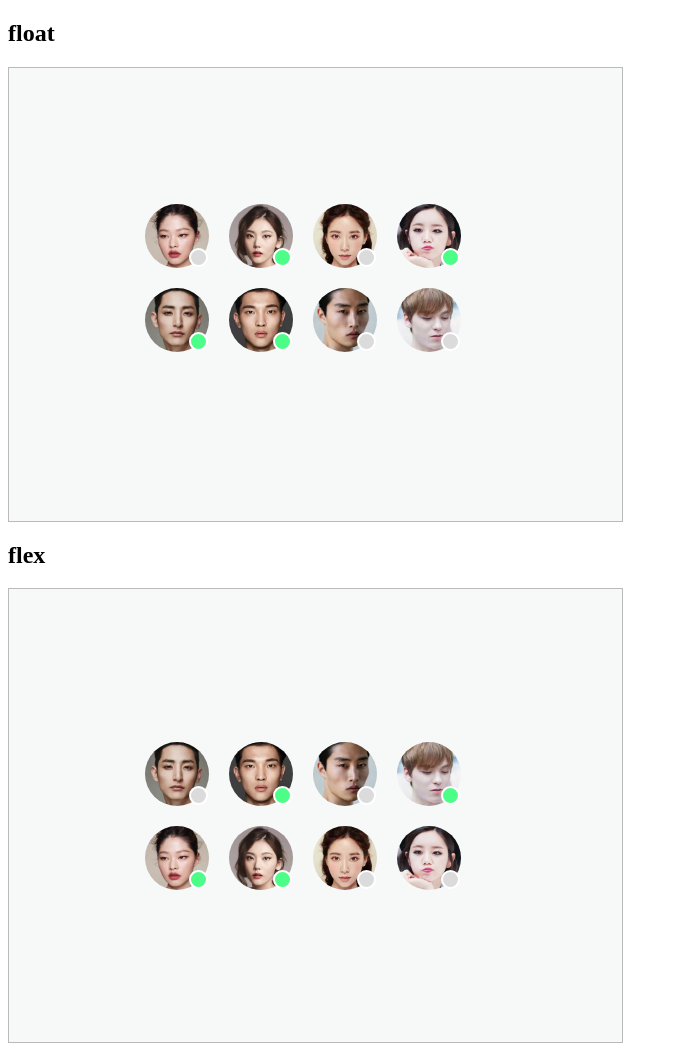
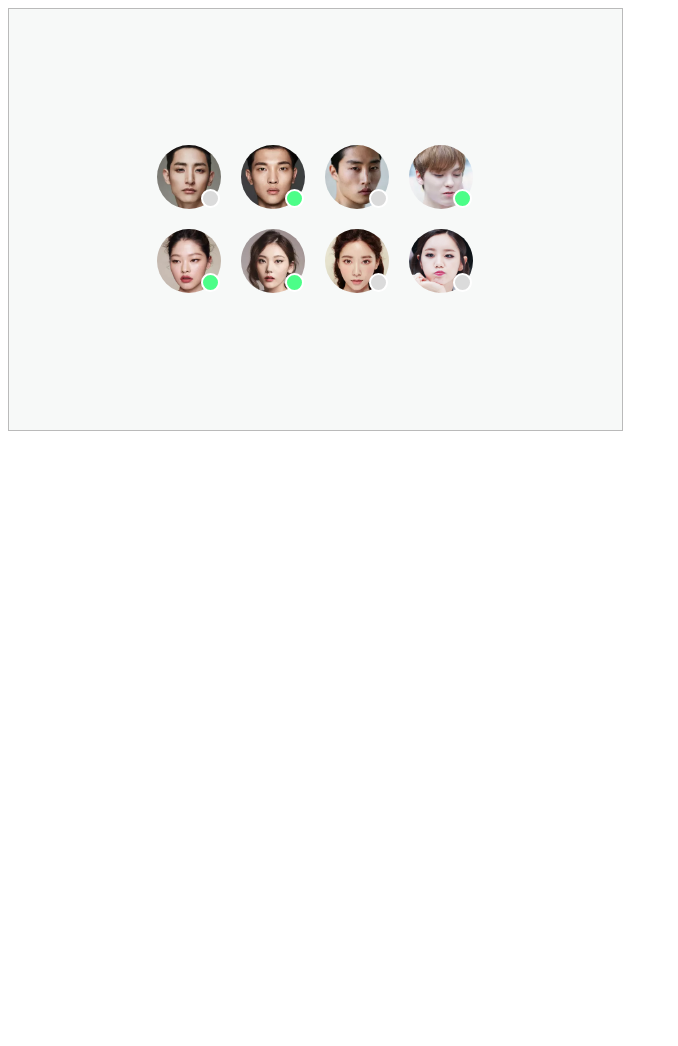
Before and after one commit to Sungwoo00/homework, a plain HTML site: page avatars/avatars.html in a window 1280 px wide. Shown: the whole page, without its empty margins (0-678 px from the left). After the commit the page ends 800 px from the top, so only its background shows below. Drawn offline with Linux system fonts and the light colour scheme.

Commit message:
avatars 과제 피드백 후 코드 수정

```diff
--- a/avatars/avatars.html
+++ b/avatars/avatars.html
@@ -1,5 +1,5 @@
 <!DOCTYPE html>
-<html lang="en">
+<html lang="ko-KR">
   <head>
     <meta charset="UTF-8" />
     <meta name="viewport" content="width=device-width, initial-scale=1.0" />
@@ -7,81 +7,45 @@
     <title>Avatars | Homework</title>
   </head>
   <body>
-    <h2>float</h2>
-    <section class="float-layout">
+    <section class="flex-layout">
+      <h2 class="sr-only">사용자 프로필 배경</h2>
       <div class="avatar-wrapper">
-        <img class="avatars" id="avatars1" src="./../assets/images/face1.webp" alt="아바타1" />
-        <span class="deactivate-status" aria-label="비활성화 상태"></span>
-      </div>
-      <div class="avatar-wrapper">
-        <img class="avatars" id="avatars2" src="./../assets/images/face2.webp" alt="아바타2" />
-        <span class="active-status" aria-label="활성화 상태"></span>
-      </div>
-      <div class="avatar-wrapper">
-        <img class="avatars" id="avatars3" src="./../assets/images/face3.webp" alt="아바타3" />
-        <span class="deactivate-status" aria-label="비활성화 상태"></span>
-      </div>
-      <div class="avatar-wrapper">
-        <img class="avatars" id="avatars4" src="./../assets/images/face4.webp" alt="아바타4" />
-        <span class="active-status" aria-label="활성화 상태"></span>
-      </div>
-      <div class="avatar-wrapper">
-        <img class="avatars" id="avatars5" src="./../assets/images/face7.webp" alt="아바타7" />
-        <span class="active-status" aria-label="활성화 상태"></span>
-      </div>
-      <div class="avatar-wrapper">
-        <img class="avatars" id="avatars6" src="./../assets/images/face5.webp" alt="아바타5" />
-        <span class="active-status" aria-label="활성화 상태"></span>
-      </div>
-      <div class="avatar-wrapper">
-        <img class="avatars" id="avatars7" src="./../assets/images/face6.webp" alt="아바타6" />
-        <span class="deactivate-status" aria-label="비활성화 상태"></span>
-      </div>
-      <div class="avatar-wrapper">
-        <img class="avatars" id="avatars8" src="./../assets/images/face8.webp" alt="아바타8" />
-        <span class="deactivate-status" aria-label="비활성화 상태"></span>
-      </div>
-    </section>
-
-    <h2>flex</h2>
-    <section class="flex-layout">
-      <div class="avatar-wrapper">
-        <img class="avatars" id="avatars1" src="./../assets/images/face7.webp" alt="아바타7" loading="lazy" />
+        <img class="avatars" id="avatars1" src="./../assets/images/face7.webp" alt="7번 유저 프로필 사진" />
         <span class="deactivate-status"></span>
         <span class="sr-only">비활성화 상태</span>
       </div>
       <div class="avatar-wrapper">
-        <img class="avatars" id="avatars2" src="./../assets/images/face5.webp" alt="아바타5" loading="lazy" />
+        <img class="avatars" id="avatars2" src="./../assets/images/face5.webp" width="64" height="64" alt="5번 유저 프로필 사진" />
         <span class="active-status"></span>
         <span class="sr-only">활성화 상태</span>
       </div>
       <div class="avatar-wrapper">
-        <img class="avatars" id="avatars3" src="./../assets/images/face6.webp" alt="아바타6" loading="lazy" />
+        <img class="avatars" id="avatars3" src="./../assets/images/face6.webp" width="64" height="64" alt="6번 유저 프로필 사진" />
         <span class="deactivate-status"></span>
         <span class="sr-only">비활성화 상태</span>
       </div>
       <div class="avatar-wrapper">
-        <img class="avatars" id="avatars4" src="./../assets/images/face8.webp" alt="아바타8" loading="lazy" />
+        <img class="avatars" id="avatars4" src="./../assets/images/face8.webp" width="64" height="64" alt="8번 유저 프로필 사진" />
         <span class="active-status"></span>
         <span class="sr-only">활성화 상태</span>
       </div>
       <div class="avatar-wrapper">
-        <img class="avatars" id="avatars5" src="./../assets/images/face1.webp" alt="아바타1" loading="lazy" />
+        <img class="avatars" id="avatars5" src="./../assets/images/face1.webp" width="64" height="64" alt="5번 유저 프로필 사진" />
         <span class="active-status"></span>
         <span class="sr-only">활성화 상태</span>
       </div>
       <div class="avatar-wrapper">
-        <img class="avatars" id="avatars6" src="./../assets/images/face2.webp" alt="아바타2" loading="lazy" />
+        <img class="avatars" id="avatars6" src="./../assets/images/face2.webp" width="64" height="64" alt="2번 유저 프로필 사진" />
         <span class="active-status"></span>
         <span class="sr-only">활성화 상태</span>
       </div>
       <div class="avatar-wrapper">
-        <img class="avatars" id="avatars7" src="./../assets/images/face3.webp" alt="아바타3" loading="lazy" />
+        <img class="avatars" id="avatars7" src="./../assets/images/face3.webp" width="64" height="64" alt="3번 유저 프로필 사진" />
         <span class="deactivate-status"></span>
         <span class="sr-only">비활성화 상태</span>
       </div>
       <div class="avatar-wrapper">
-        <img class="avatars" id="avatars8" src="./../assets/avatars/face4.jpg" alt="아바타4" loading="lazy" />
+        <img class="avatars" id="avatars8" src="./../assets/avatars/face4.jpg" width="64" height="64" alt="4번 유저 프로필 사진" />
         <span class="deactivate-status"></span>
         <span class="sr-only">비활성화 상태</span>
       </div>
--- a/avatars/styles/avatars.css
+++ b/avatars/styles/avatars.css
@@ -10,8 +10,7 @@
 }
 
 section {
-  height: 200px;
-  width: 360px;
+  max-width: 360px;
   padding: 10%;
   border: 1px solid rgba(184, 184, 184, 0.96);
   background-color: #f7f9f8;
@@ -48,12 +47,27 @@ span {
   background-color: #dbdbdb;
 }
 
-.float-layout .avatar-wrapper {
-  float: left;
-}
-
 .flex-layout {
   display: flex;
   align-content: center;
   flex-wrap: wrap;
+  justify-content: center;
 }
+
+@supports not (display: flex) {
+  /* @media all { */
+  .flex-layout {
+    display: block;
+    margin: 0 auto;
+  }
+
+  .flex-layout .avatar-wrapper {
+    float: left;
+  }
+
+  .flex-layout::after {
+    content: '';
+    display: block;
+    clear: both;
+  }
+}
```
